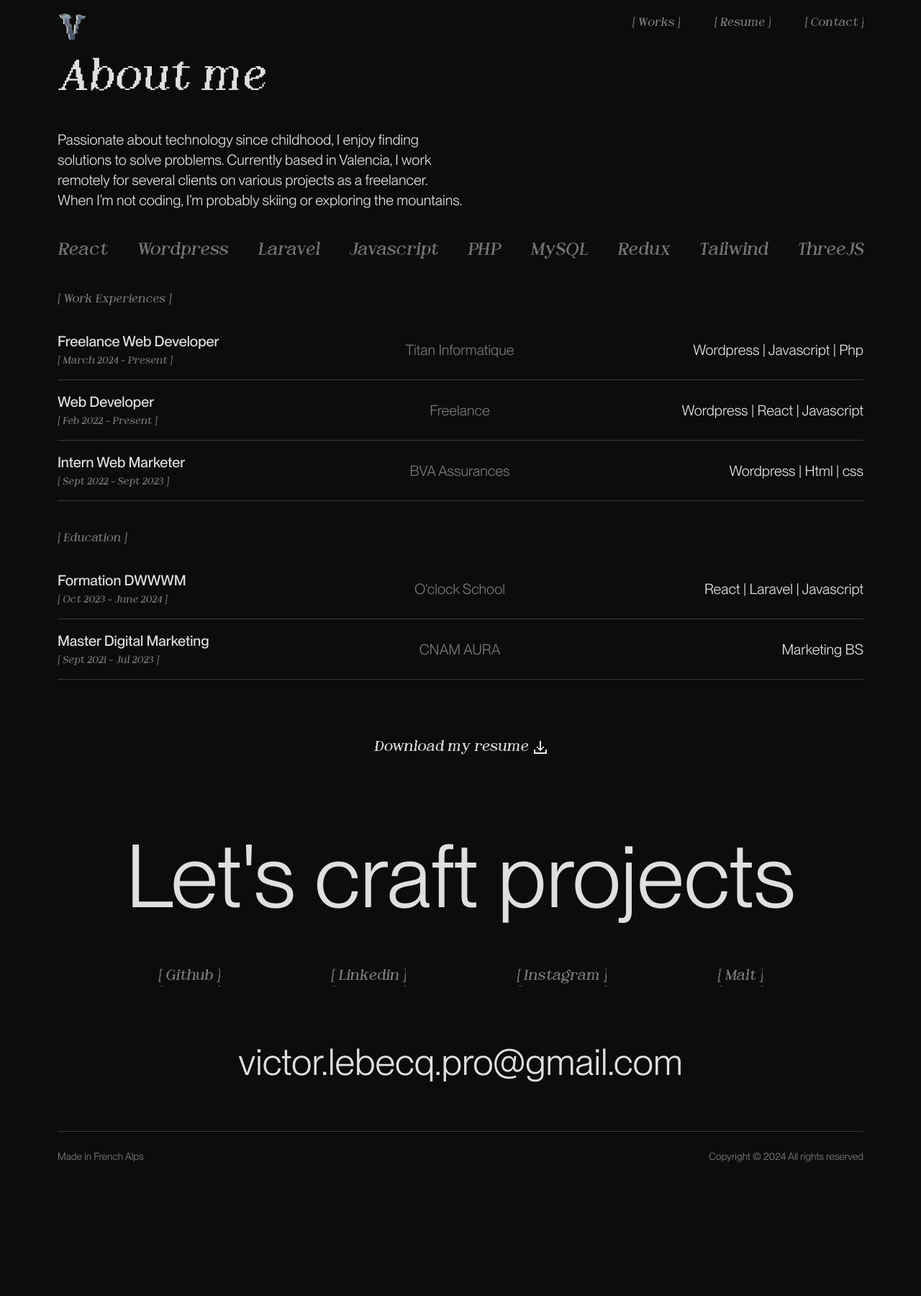
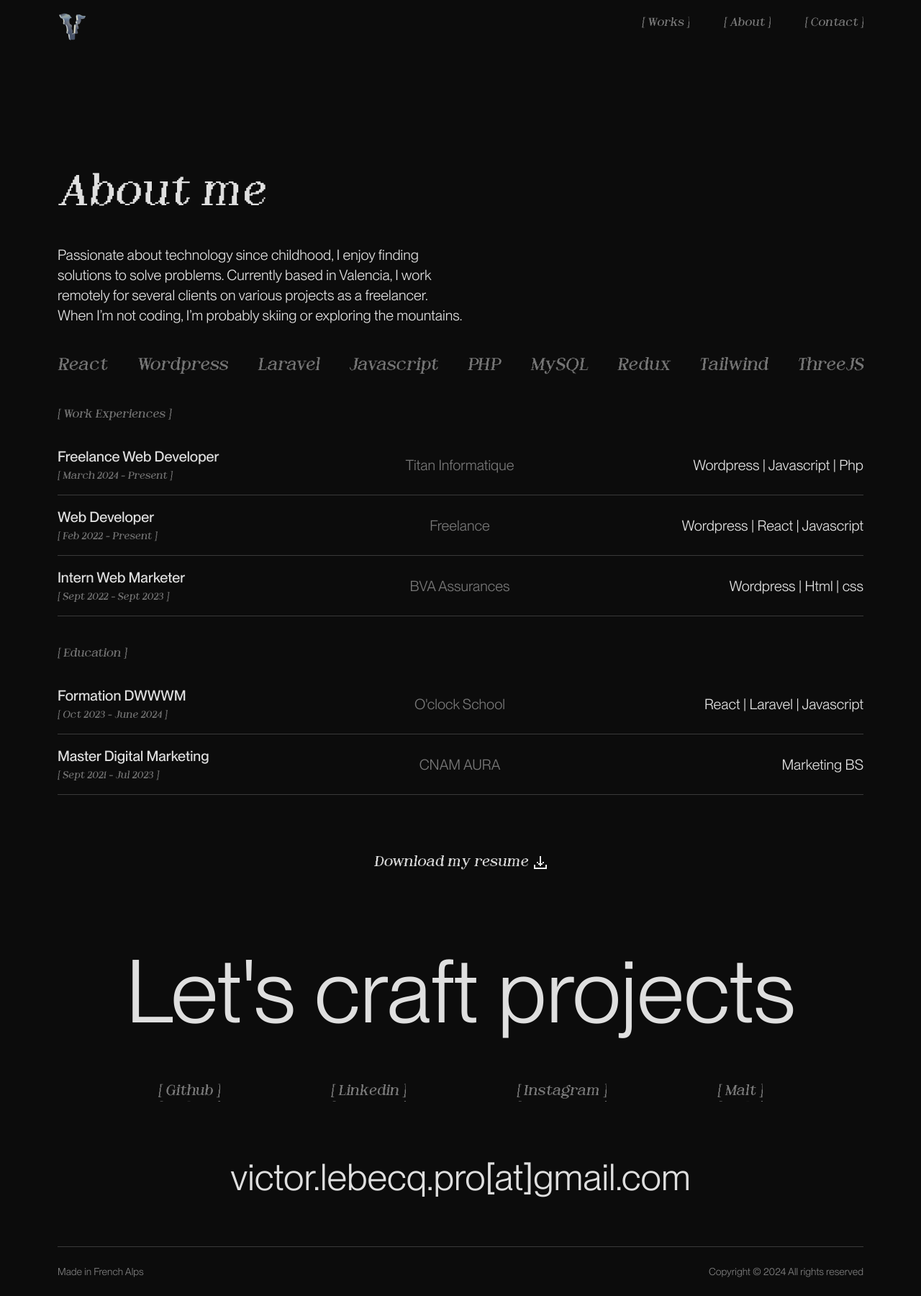
Before and after one commit to pommito/Portfolio-2024, a Next.js app: page /about in a window 1280 px wide. Shown: the whole page at 72% size. Before the commit the page ends 1640 px from the top, so only its background shows below. Built offline with nearby package versions, Linux system fonts and the light colour scheme.

Commit message:
Refacto : change nav links and some implementations

```diff
--- a/src/app/about/page.tsx
+++ b/src/app/about/page.tsx
@@ -10,7 +10,7 @@ import { educations, workExperiences } from '@/data/resume';
 
 export default function About() {
   return (
-    <main className="font-pp px-4 md:px-8 lg:px-20">
+    <main className="font-pp px-4 pt-40 md:px-8 lg:px-20">
       <section className="md:py-20">
         <h3 className="font-dot text-3xl md:text-6xl mb-8 sm:mb-10">About me</h3>
         <p className="leading-[150%] text-balance mb-10 sm:text-xl">
--- a/src/app/layout.tsx
+++ b/src/app/layout.tsx
@@ -3,7 +3,7 @@ import localFont from 'next/font/local';
 import './globals.css';
 
 import Header from '@/components/Header';
-// import Grid from '@/components/Grid';
+import Grid from '@/components/Grid';
 import Footer from '@/components/Footer';
 import SmoothScroll from '@/components/animations/SmoothScroll';
 
@@ -59,7 +59,7 @@ export default function RootLayout({
         className={`${dotemp8bit.variable} ${ppNeueMontrealBook.variable} ${ppNeueMontreal.variable} antialiased relative mx-auto max-w-[1920px] `}
       >
         <SmoothScroll>
-          {/* <Grid /> */}
+          <Grid />
           <Header />
           {children}
           <Footer />
--- a/src/components/Footer.tsx
+++ b/src/components/Footer.tsx
@@ -27,7 +27,7 @@ export default function Footer() {
         href="mailto:victor.lebecq.pro@gmail.com"
         className="font-normal text-2xl sm:text-3xl md:text-[4vw] md:leading-tight"
       >
-        <TextReveal text="victor.lebecq.pro@gmail.com" amountInView={1} />
+        <TextReveal text="victor.lebecq.pro[at]gmail.com" amountInView={1} />
       </Link>
       <div className="text-[#f1f1f1]/50 text-sm flex flex-col items-center justify-between pt-6 w-full border-t border-[#f1f1f1]/20 sm:flex-row sm:item-start">
         <p>Made in French Alps</p>
--- a/src/components/Header.tsx
+++ b/src/components/Header.tsx
@@ -35,7 +35,7 @@ export default function Header() {
             <AnimatedLink title="[ Works ]" url="/works" />
           </li>
           <li>
-            <AnimatedLink title="[ Resume ]" url="/resume" />
+            <AnimatedLink title="[ About ]" url="/about" />
           </li>
           <li>
             <AnimatedLink title="[ Contact ]" url="mailto:victor.lebecq.pro@gmail.com" />
```
